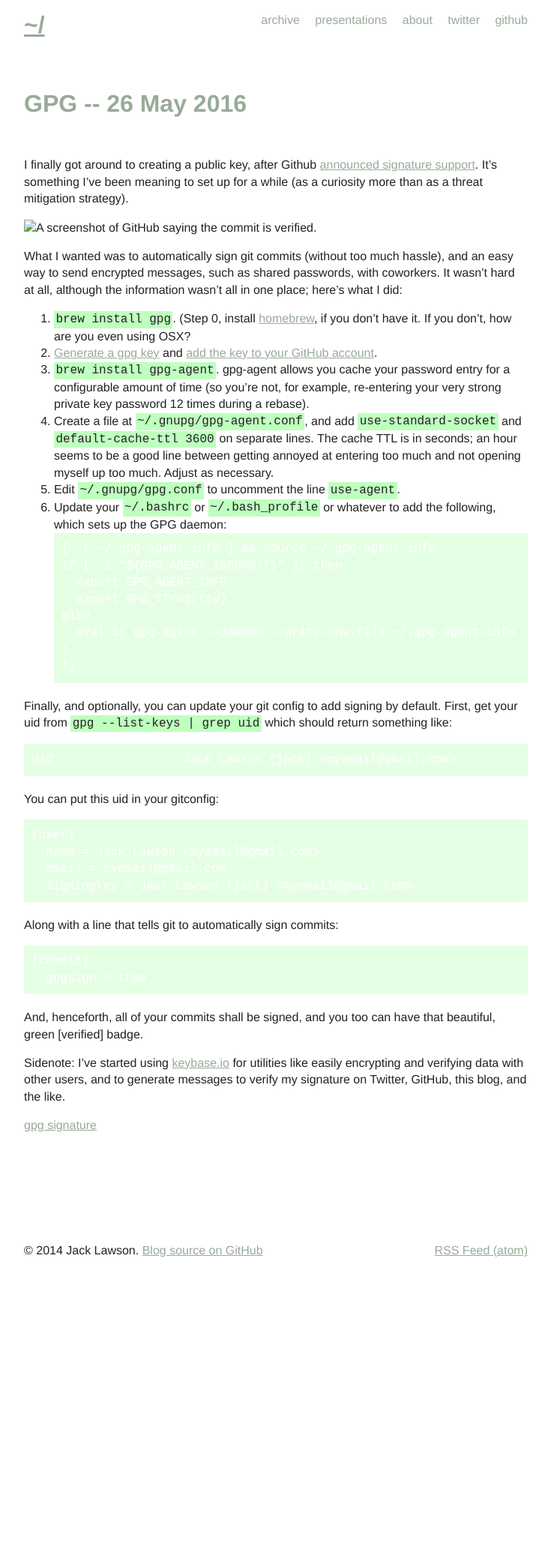
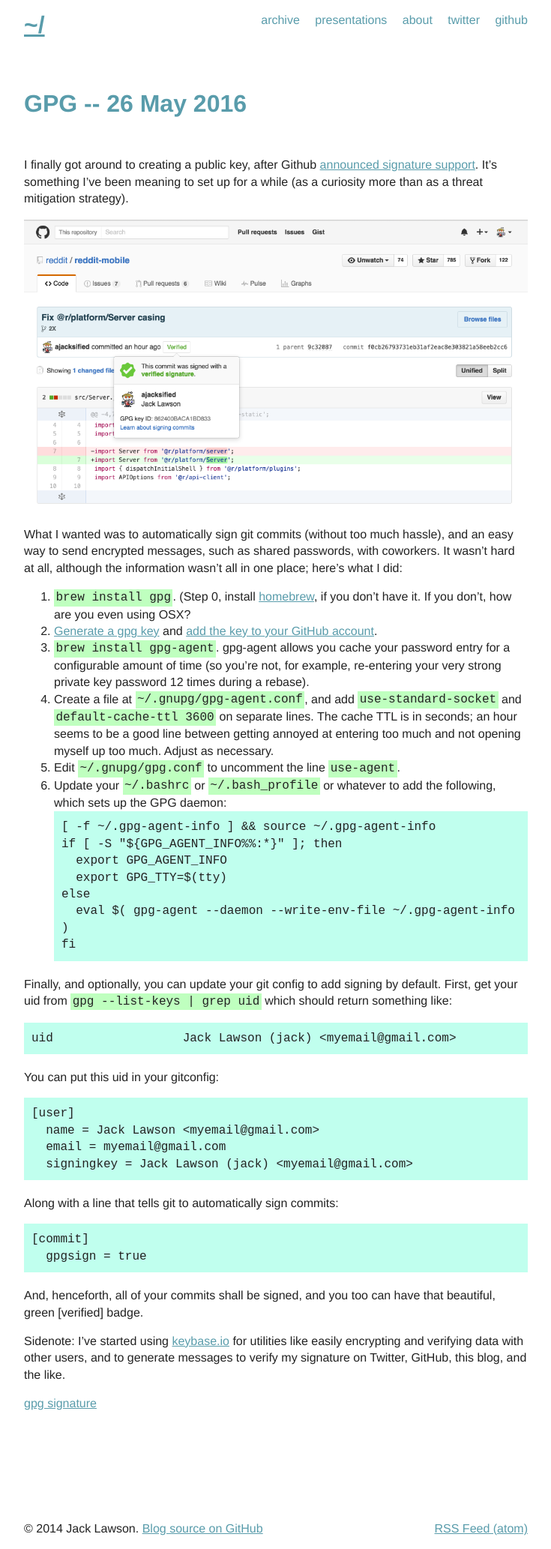
Before and after one commit to ajacksified/ajacksified.github.com, a Jekyll site: the page built from _posts/2016-05-26-gpg-everything-osx.markdown, in a window 1280 px wide. Shown: the whole page at 75% size, without its empty margins (272-1007 px from the left). Built offline with Jekyll 4.4.1, drawn with Linux system fonts in a browser that asks for light colours; Markdown is read by kramdown in place of the engine named in the settings; before the commit the page ends 1695 px from its top, so only the background shows below that.

Commit message:
style bump

```diff
--- a/_posts/2016-05-26-gpg-everything-osx.markdown
+++ b/_posts/2016-05-26-gpg-everything-osx.markdown
@@ -13,7 +13,7 @@
 It's something I've been meaning to set up for a while (as a curiosity more than
 as a threat mitigation strategy).
 
-![A screenshot of GitHub saying the commit is verified.](/img/gpg-verified.png)
+![A screenshot of GitHub saying the commit is verified.](/img/posts/gpg-verified.png)
 
 What I wanted was to automatically sign git commits (without too much hassle),
 and an easy way to send encrypted messages, such as shared passwords, with
--- a/css/styles.css
+++ b/css/styles.css
@@ -2,11 +2,10 @@
 
 /* rainbow.js theme based on All Hallows Eve */
 pre {
-  background: rgba(0,255,0,.10);
+  background: #C0FFEE;
   word-wrap: break-word;
   margin: 0px;
   padding: 10px;
-  color: #fff;
   margin-bottom: 20px;
 }
 
@@ -58,11 +57,15 @@
 }
 
 a {
-  color: #9a9;
+  color: #599CAB;
 }
 
 .article {
   margin: 0 auto 5em auto;
+}
+
+.article img {
+  max-width: 100%;
 }
 
 .heading {
```
